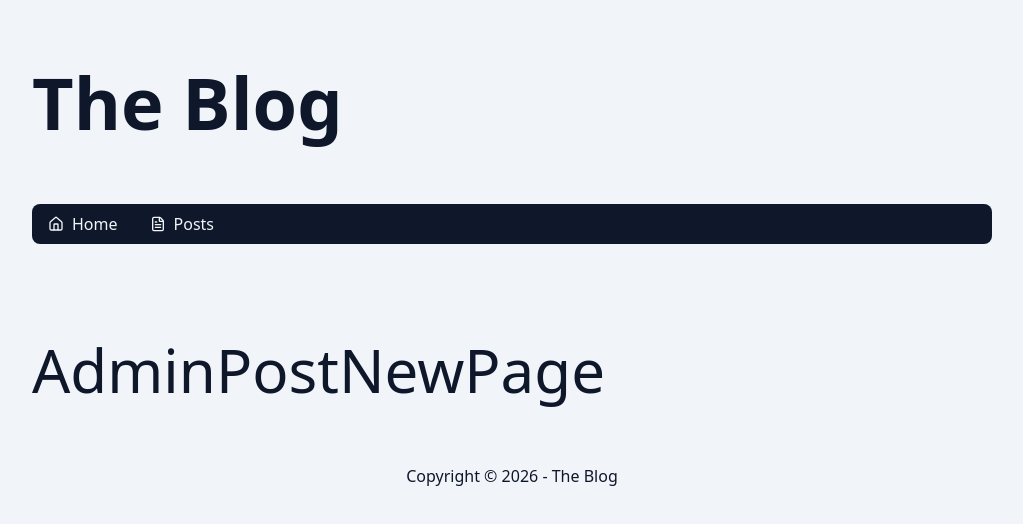
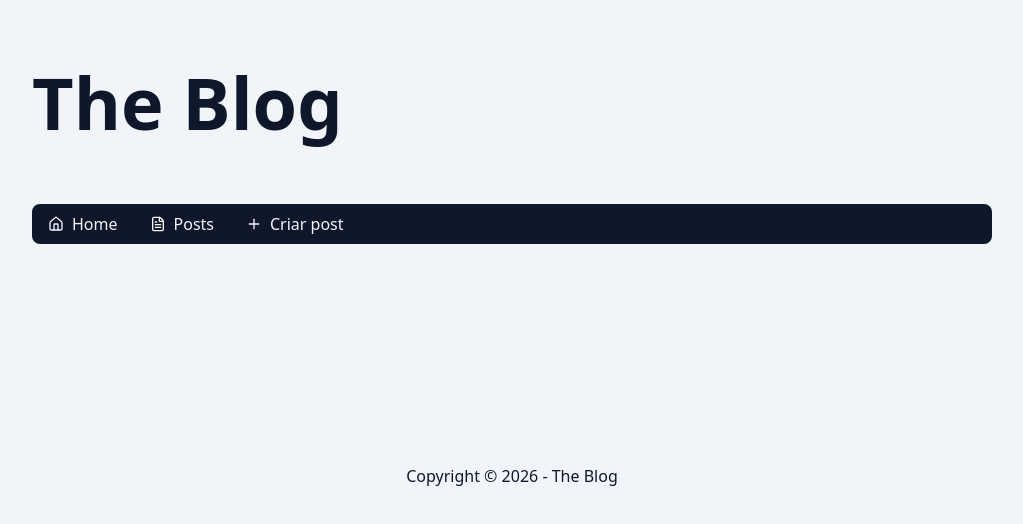
Before and after one commit to leo-dot-com-dot-br/blog-next-react, a Next.js app: page /admin/post/new in a window 1280 px wide. Shown: the top 524 px of the page, without its empty margins (128-1151 px from the left). Built offline with nearby package versions, Linux system fonts and the light colour scheme.

Commit message:
feito lógica para abrir e fechar menu em tela sm

```diff
--- a/src/app/admin/post/new/page.tsx
+++ b/src/app/admin/post/new/page.tsx
@@ -1,5 +1,11 @@
+import { Button } from '@/components/Button';
+
 export const dynamic = 'force-dynamic';
 
 export default async function AdminPostNewPage() {
-  return <div className='py-16 text-6xl'>AdminPostNewPage</div>;
+  return (
+    <div className='py-16 text-6xl'>
+      <Button></Button>
+    </div>
+  );
 }
--- /dev/null
+++ b/src/components/Button/index.tsx
@@ -0,0 +1,5 @@
+type ButtonProps = {} & React.ComponentProps<'button'>;
+
+export function Button({ ...props }: ButtonProps) {
+  return <button {...props} />;
+}
--- a/src/components/admin/MenuAdmin/index.tsx
+++ b/src/components/admin/MenuAdmin/index.tsx
@@ -1,24 +1,69 @@
+'use client';
+
 import clsx from 'clsx';
-import { FileTextIcon, HouseIcon } from 'lucide-react';
+import {
+  CircleXIcon,
+  FileTextIcon,
+  HouseIcon,
+  MenuIcon,
+  PlusIcon,
+} from 'lucide-react';
 import Link from 'next/link';
+import { usePathname } from 'next/navigation';
+import { useEffect, useState } from 'react';
 
 export function MenuAdmin() {
+  const [isOpen, setIsOpen] = useState(false);
+  const pathname = usePathname();
+
+  /* eslint-disable react-hooks/set-state-in-effect */
+  useEffect(() => {
+    setIsOpen(false);
+  }, [pathname]);
+  /* eslint-enable react-hooks/set-state-in-effect */
+
   const navClasses = clsx(
     'bg-slate-900 text-slate-100 rounded-lg',
     'flex flex-col mb-8',
     'sm:flex-row sm:flex-wrap',
-    //'h-10',
+    !isOpen && 'h-10',
+    !isOpen && 'overflow-hidden',
+    'sm:overflow-auto sm:h-auto',
   );
   const linkClasses = clsx(
     '[&>svg]:w-4 [&>svg]:h-4 px-4',
-    'flex items-center justify-start gap-2',
+    'flex items-center justify-start gap-2 cursor-pointer',
     'transition hover:bg-slate-800 rounded-lg',
     'h-10',
     'shrink-0',
   );
 
+  const openCloseBtnClasses = clsx(
+    linkClasses,
+    'text-blue-200 italic',
+    'sm:hidden',
+  );
+
   return (
     <nav className={navClasses}>
+      <button
+        onClick={() => setIsOpen(s => !s)}
+        className={openCloseBtnClasses}
+      >
+        {!isOpen && (
+          <>
+            <MenuIcon />
+            Menu
+          </>
+        )}
+        {isOpen && (
+          <>
+            <CircleXIcon />
+            Fechar
+          </>
+        )}
+      </button>
+
       <a className={linkClasses} href='/' target='_blank'>
         <HouseIcon />
         Home
@@ -28,6 +73,11 @@ export function MenuAdmin() {
         <FileTextIcon />
         Posts
       </Link>
+
+      <Link className={linkClasses} href='/admin/post/new'>
+        <PlusIcon />
+        Criar post
+      </Link>
     </nav>
   );
 }
```
